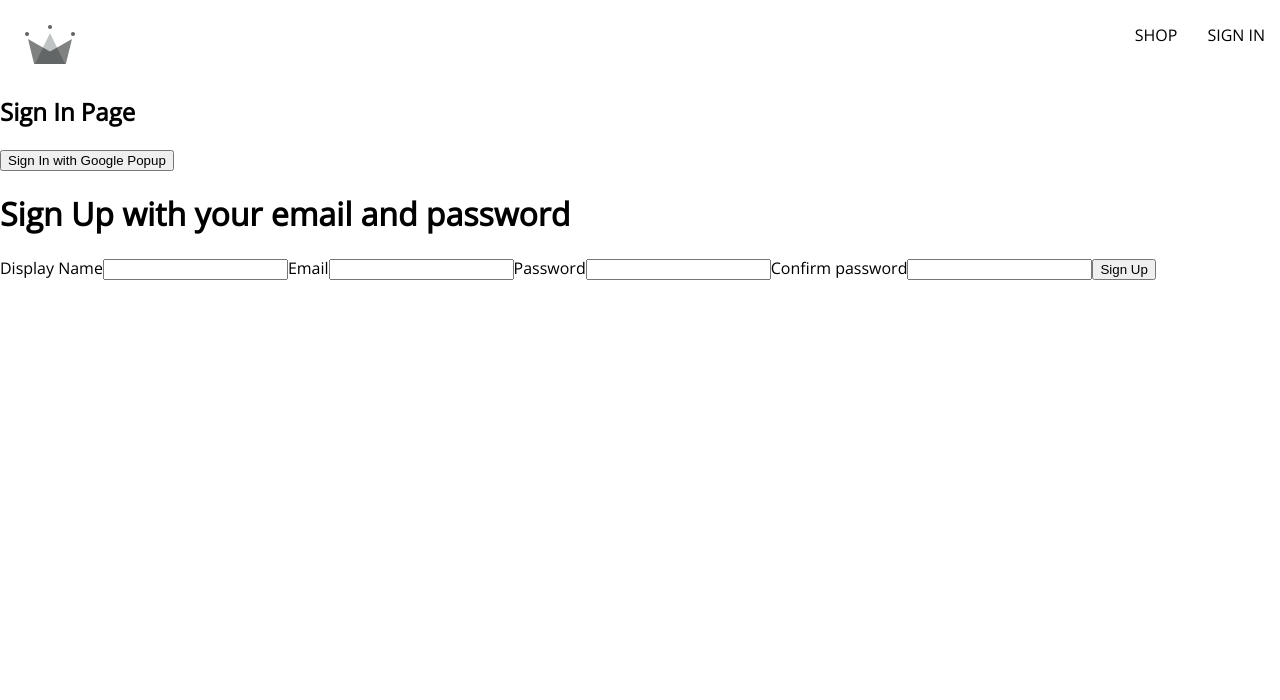
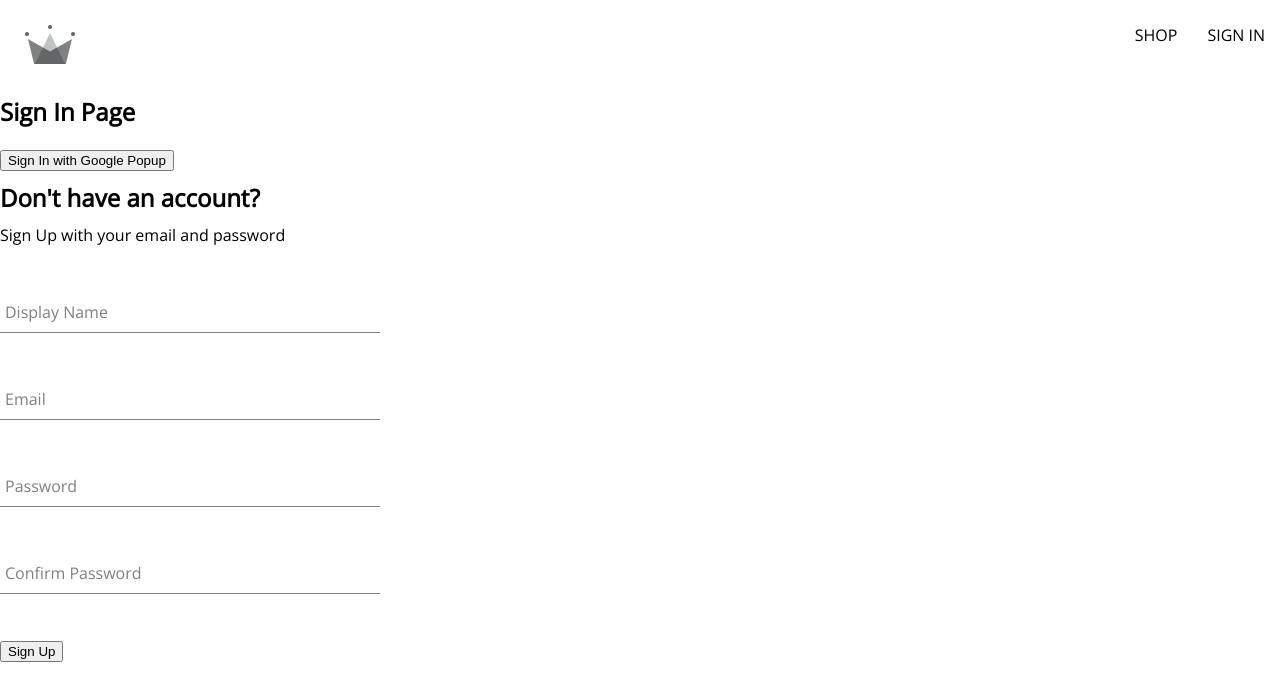
Before and after one commit to Jerryjmk14/Crown-Store, a React (Vite) app: page /signIn in a window 1280 px wide. Shown: the top 700 px of the page. Built offline with nearby package versions, Linux system fonts and the light colour scheme; the HTML template or start-up script is replaced by a standard one.

Commit message:
added form input component for reusability

```diff
--- /dev/null
+++ b/src/components/form-input/FormInput.jsx
@@ -0,0 +1,18 @@
+import React from "react";
+import "./form-input.scss";
+
+export default function FormInput({ label, ...otherProps }) {
+  return (
+    <div className="group">
+      <input className="form-input" {...otherProps} />
+      {label && (
+        <label
+          className={`${
+            otherProps.value.length ? "shrink" : ""
+          } form-input-label`}>
+          {label}
+        </label>
+      )}
+    </div>
+  );
+}
--- /dev/null
+++ b/src/components/form-input/form-input.scss
@@ -0,0 +1,46 @@
+$sub-color: grey;
+$main-color: black;
+@mixin shrinkLabel {
+  top: -14px;
+  font-size: 12px;
+  color: $main-color;
+}
+.group {
+  position: relative;
+  margin: 45px 0;
+  .form-input {
+    background: none;
+    background-color: white;
+    color: $sub-color;
+    font-size: 18px;
+    padding: 10px 10px 10px 5px;
+    display: block;
+    width: 100%;
+    border: none;
+    border-radius: 0;
+    border-bottom: 1px solid $sub-color;
+    margin: 25px 0;
+    &:focus {
+      outline: none;
+    }
+    &:focus ~ .form-input-label {
+      @include shrinkLabel();
+    }
+  }
+  input[type="password"] {
+    letter-spacing: 0.3em;
+  }
+  .form-input-label {
+    color: $sub-color;
+    font-size: 16px;
+    font-weight: normal;
+    position: absolute;
+    pointer-events: none;
+    left: 5px;
+    top: 10px;
+    transition: 300ms ease all;
+    &.shrink {
+      @include shrinkLabel();
+    }
+  }
+}
--- a/src/components/sign-up/SignUp.jsx
+++ b/src/components/sign-up/SignUp.jsx
@@ -3,6 +3,8 @@
   createAuthUserWithEmailAndPassword,
   createUserDocumentFromAuth,
 } from "../../firebase/firebase";
+import FormInput from "../form-input/FormInput";
+import "./sign-up.scss";
 
 const defaultFormFields = {
   displayName: "",
@@ -49,35 +51,39 @@
   };
 
   return (
-    <div>
-      <h1>Sign Up with your email and password</h1>
+    <div className="sign-up-container">
+      <h2>Don't have an account?</h2>
+      <span>Sign Up with your email and password</span>
       <form onSubmit={handleSubmit}>
-        <label>Display Name</label>
-        <input
+        <FormInput
+          label="Display Name"
           type="text"
           required
           onChange={handleChange}
           name="displayName"
           value={displayName}
         />
-        <label>Email</label>
-        <input
+
+        <FormInput
+          label="Email"
           type="email"
           required
           onChange={handleChange}
           name="email"
           value={email}
         />
-        <label>Password</label>
-        <input
+
+        <FormInput
+          label="Password"
           type="password"
           required
           onChange={handleChange}
           name="password"
           value={password}
         />
-        <label>Confirm password</label>
-        <input
+
+        <FormInput
+          label="Confirm Password"
           type="password"
           required
           onChange={handleChange}
--- /dev/null
+++ b/src/components/sign-up/sign-up.scss
@@ -0,0 +1,9 @@
+.sign-up-container {
+  display: flex;
+  flex-direction: column;
+  width: 380px;
+
+  h2 {
+    margin: 10px 0;
+  }
+}
```
